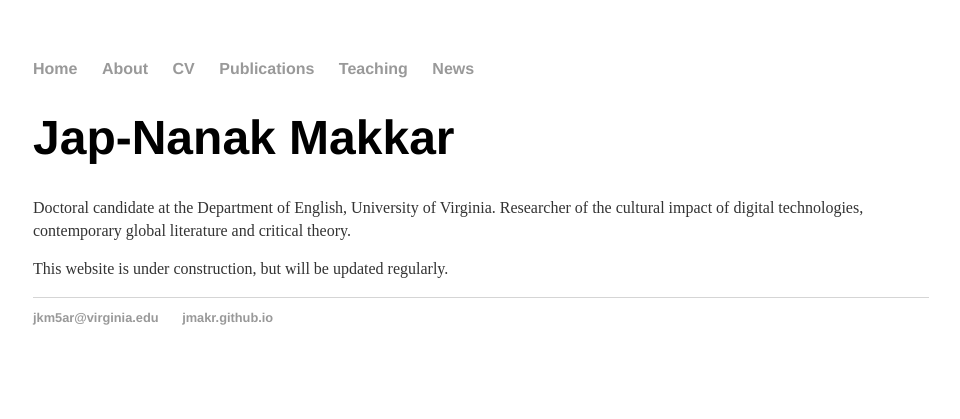
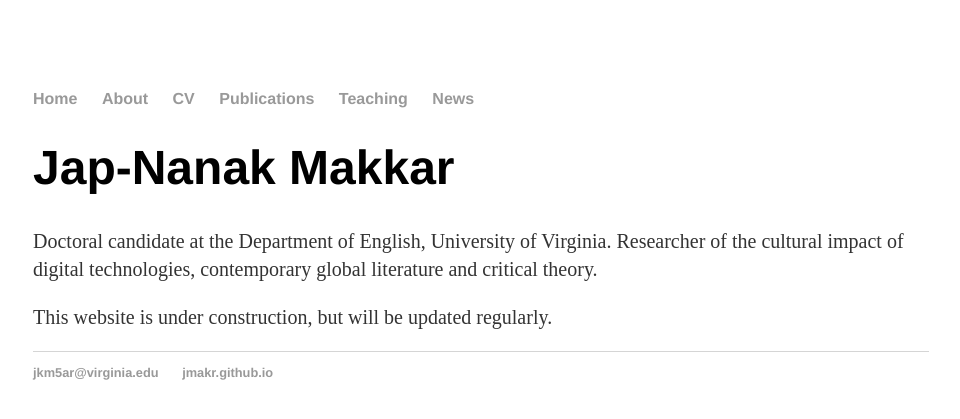
Before and after one commit to jmakr/jmakr.github.io, a Jekyll site: the page built from index.html, in a window 1280 px wide. Shown: the top 419 px of the page, without its empty margins (159-1119 px from the left). Built offline with Jekyll 4.4.1, drawn with Linux system fonts in a browser that asks for light colours.

Commit message:
Update main.css

```diff
--- a/css/main.css
+++ b/css/main.css
@@ -1,5 +1,5 @@
 body {
-    margin: 60px auto;
+    margin: 90px auto;
     width: 70%;
 }
 nav ul, footer ul {
@@ -24,7 +24,7 @@ h1 {
     font-family:'Helvetica', 'Arial', 'Sans-Serif';
 }
 p {
-    font-size: 1em;
+    font-size: 1.25em;
     line-height: 1.4em;
     color: #333;
 }
```
